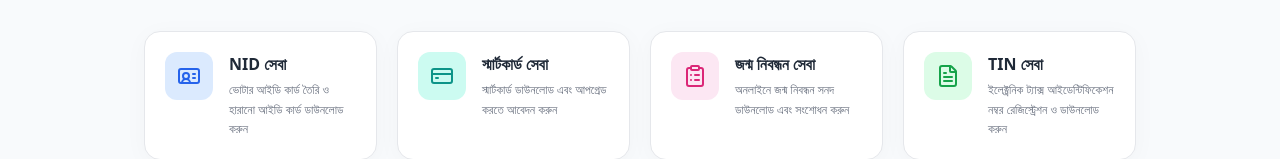
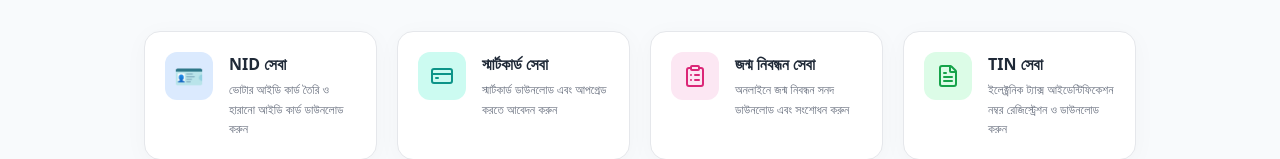
Before and after one commit to asifulweb4/nagarik-seba2, a Next.js app: page / in a window 1280 px wide. Shown: the part 764-923 px from the top of the page. Built offline with nearby package versions, Linux system fonts and the light colour scheme; no server answers; the database is empty.

Commit message:
update code2

```diff
--- a/app/page.tsx
+++ b/app/page.tsx
@@ -5,12 +5,12 @@ import Image from 'next/image'
 import Navbar from '@/components/layout/Navbar'
 import Footer from '@/components/layout/Footer'
 import { categories } from '@/lib/services'
-import { Search, Loader2, IdCard, CreditCard, ClipboardList, FileText, ShieldCheck, Headphones, Zap, Trophy } from 'lucide-react'
+import { Search, Loader2,  CreditCard, ClipboardList, FileText, ShieldCheck, Headphones, Zap, Trophy } from 'lucide-react'
 import { supabase } from '@/lib/supabase'
 
 const coreServices = [
   {
-    icon: <IdCard size={24} className="text-blue-600" />,
+    icon: <span className="text-2xl">🪪</span>,
     title: 'NID সেবা',
     desc: 'ভোটার আইডি কার্ড তৈরি ও হারানো আইডি কার্ড ডাউনলোড করুন',
     color: 'bg-blue-100',
```
